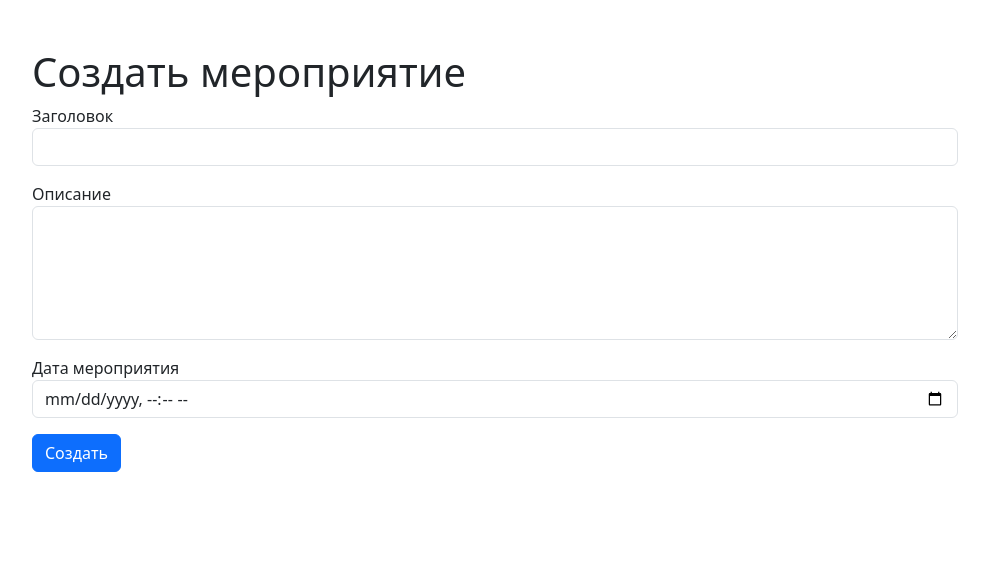
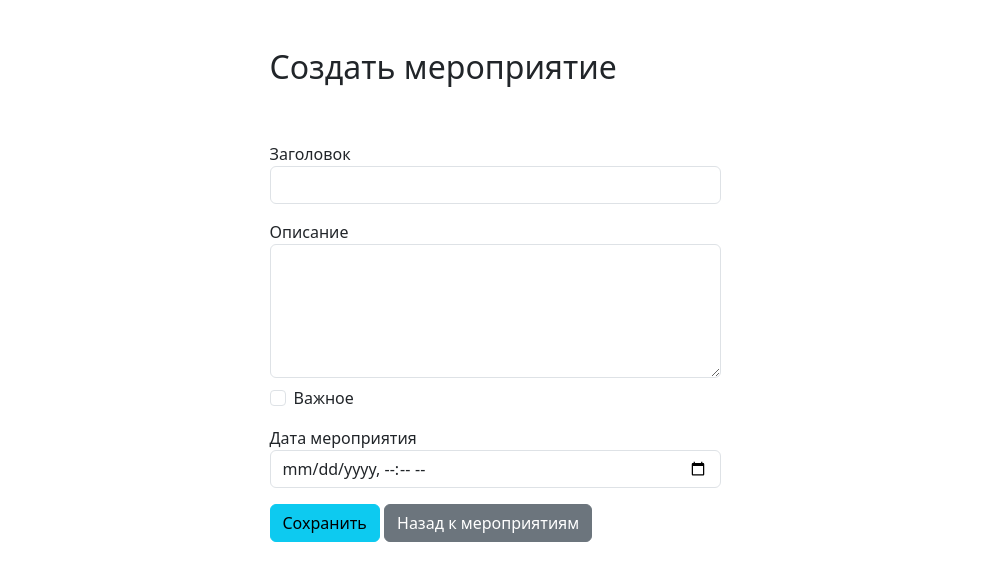
Before and after one commit to Nadezhda-27/Done, a Django app: page /create_events/ in a window 1280 px wide. Shown: the part 56-637 px from the top of the page, without its empty margins (145-1134 px from the left). Run offline with Django 4.2, Linux system fonts and the light colour scheme; the visitor is signed in with stand-in values (Sample User, id 1).

Commit message:
upd calendar 2

```diff
--- a/Done/urls.py
+++ b/Done/urls.py
@@ -63,5 +63,6 @@ urlpatterns = [
     path('events/<int:events_pk>/complete', complete_events, name='complete_events'),
     path('events/<int:events_pk>/delete', delete_events, name='delete_events'),
     path('events_json/', events_json, name='events_json'),
+    path('events/', events_list, name='events_list'),
 
 ]
--- a/events/templates/create_events.html
+++ b/events/templates/create_events.html
@@ -2,27 +2,37 @@
 
 {% block content %}
     <div class="row justify-content-center mt-5">
-        <div class="col-md-10">
-            <h1>Создать мероприятие</h1>
+        <div class="col-md-5">
+            <h2>Создать мероприятие</h2>
+        </div>
+    </div>
+    <div class="row justify-content-center mt-5">
+        <div class="col-md-5">
+            {% if error %}
+                <div class="alert alert-danger" role="alert">
+                    {{ error }}
+                </div>
+            {% endif %}
             <form method="POST">
                 {% csrf_token %}
                 <div class="form-group mb-3">
                     <label for="title">Заголовок</label>
                     <input type="text" name="title" class="form-control" id="title" required>
                 </div>
-                <div class="form-group mb-3">
+                <div class="form-group mb-2">
                     <label for="memo">Описание</label>
                     <textarea name="memo" rows="5" class="form-control" id="memo"></textarea>
                 </div>
-<!--                <div class="form-group mb-3">-->
-<!--                    <label for="important">Важное</label>-->
-<!--                    <input type="checkbox" name="important" class="form-check-input" id="important">-->
-<!--                </div>-->
+                <div class="form-group form-check mb-3">
+                    <input type="checkbox" name="important" class="form-check-input" id="important">
+                    <label class="form-check-label" for="important">Важное</label>
+                </div>
                 <div class="form-group mb-3">
                     <label for="event_date">Дата мероприятия</label>
-                    <input type="datetime-local" name="event_date" class="form-control" id="event_date">
+                    <input type="datetime-local" name="event_date" class="form-control" id="event_date" value="{{ form.initial.event_date|default_if_none:'' }}">
                 </div>
-                <button type="submit" class="btn btn-primary">Создать</button>
+                <button type="submit" class="btn btn-info">Сохранить</button>
+                <a href="{% url 'current_events' %}" class="btn btn-secondary">Назад к мероприятиям</a>
             </form>
         </div>
     </div>
--- a/events/templates/current_events.html
+++ b/events/templates/current_events.html
@@ -13,6 +13,9 @@
                     </div>
                     <div class="col">
                         <div class="p-4"><a role="button" class="btn btn-info btn-lg" href="{% url 'completed_events' %}">Выполненные</a></div>
+                    </div>
+                    <div class="col">
+                        <div class="p-4"><a role="button" class="btn btn-info btn-lg" href="{% url 'events_list' %}">Все задачи</a></div>
                     </div>
                 </div>
                 <div id="calendar"></div> <!-- Контейнер для календаря -->
--- a/events/views.py
+++ b/events/views.py
@@ -32,6 +32,8 @@ from .models import Events
 def create_events(request):
     if request.method == 'GET':
         initial_date = request.GET.get('date', None)
+        if initial_date:
+            initial_date = timezone.datetime.strptime(initial_date, '%Y-%m-%d').strftime('%Y-%m-%dT%H:%M')
         form = EventsForm(initial={'event_date': initial_date} if initial_date else {})
         return render(request, 'create_events.html', {'form': form})
     else:
@@ -102,3 +104,9 @@ def current_events(request):
 def completed_events(request):
     events = Events.objects.filter(user=request.user, datecompleted__isnull=False).order_by('-datecompleted')
     return render(request, 'completed_events.html', {'events': events})
+
+
+@login_required
+def events_list(request):
+    events = Events.objects.filter(user=request.user, datecompleted__isnull=True)
+    return render(request, 'events_list.html', {'events': events})
```
Also changed, not shown: events/templates/events_list.html (added, +29 -0 lines).
